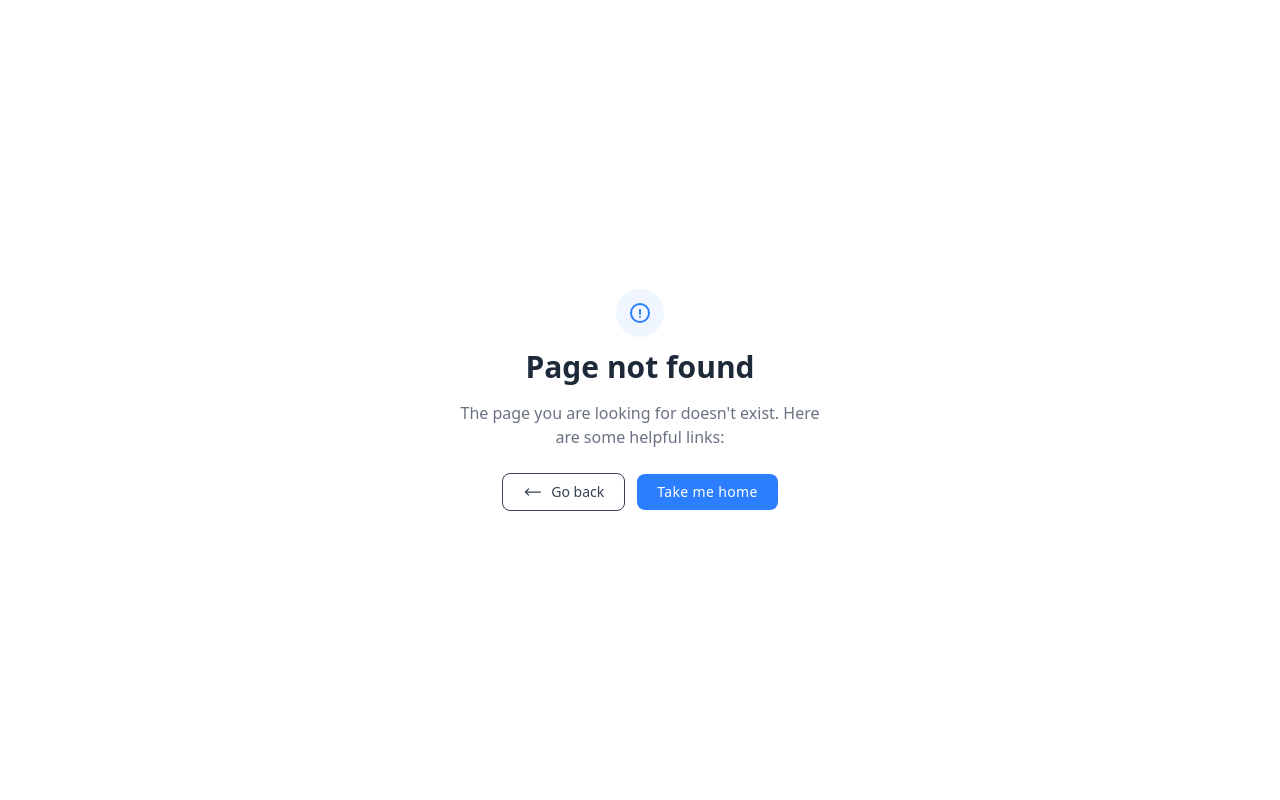
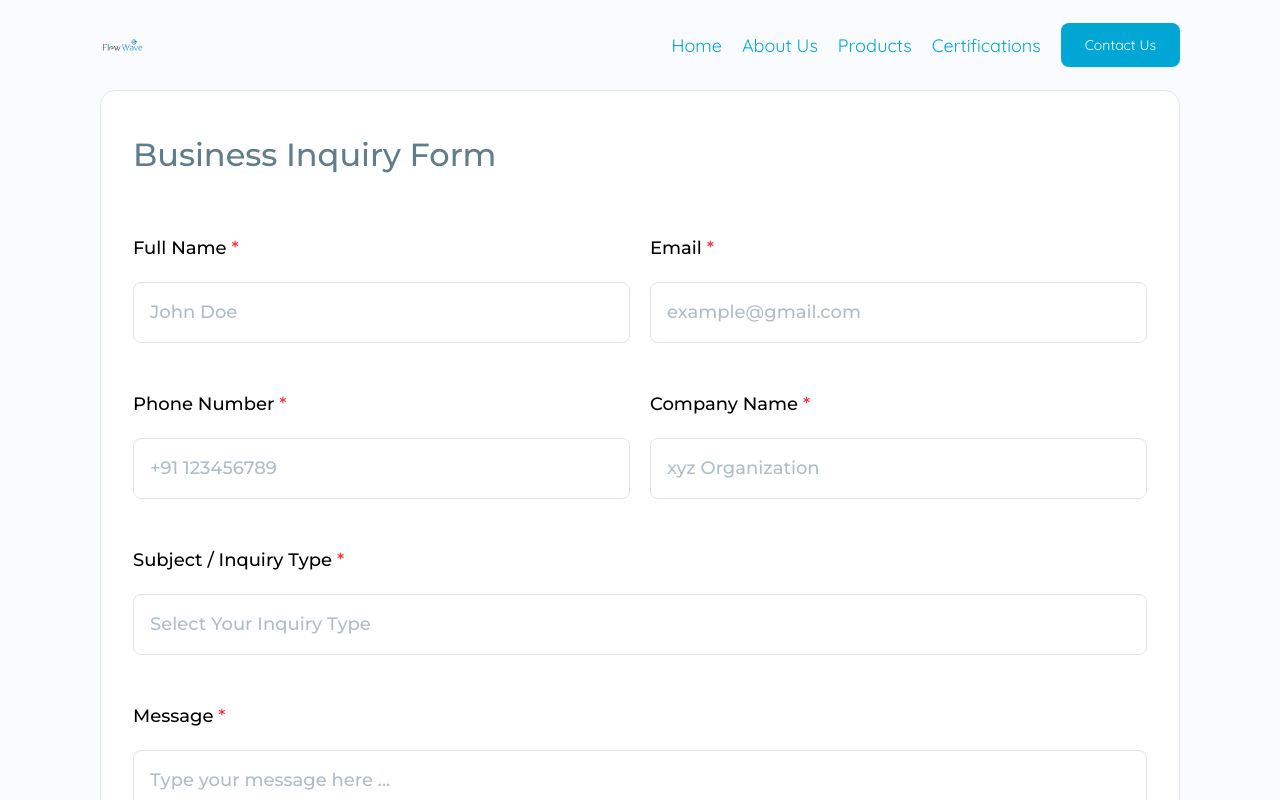
Before and after one commit to vayusprint/Flow_Wave, a React (Vite) app: page /contact-us in a window 1280 px wide. Before the commit this address had no page. Shown: the top 800 px of the page. Built offline with nearby package versions, Linux system fonts and the light colour scheme.

Commit message:
Conatct us and Product card

```diff
--- /dev/null
+++ b/src/components/InputField.jsx
@@ -0,0 +1,28 @@
+import React from 'react'
+
+const InputField = ({name,label,type = 'text',placeholder,value,onChange,error,required = false,}) => {
+    return (
+        <div className='flex flex-col gap-20'>
+            {label && (
+                <label htmlFor={name} className='font-montserrat font-medium text-black text-18'>
+                    {label} {required && <span className="text-red-500 font-montserrat font-medium text-18">*</span>}
+                </label>
+            )}
+
+            <input
+                type={type}
+                value={value}
+                onChange={onChange}
+                placeholder={placeholder}
+                required={required}
+                name={name}
+                className={`border font-medium font-montserrat text-18 text-muted_text rounded-lg py-16 px-16 focus:outline-none  transition-all duration-200
+          ${error ? 'border-red-500 focus:ring-2 focus:ring-red-400' : 'border-divider'}`}
+            />
+
+            {error && <p className="font-montserrat text-sm text-red-500">{error}</p>}
+        </div>
+    )
+}
+
+export default InputField
--- a/src/components/PrimaryButton.jsx
+++ b/src/components/PrimaryButton.jsx
@@ -1,8 +1,8 @@
 import React from 'react'
 
-const PrimaryButton = ({ title }) => {
+const PrimaryButton = ({ title, pl, pr, onClick, type }) => {
     return (
-        <button className=' rounded-lg bg-primary text-white px-4 py-3 text-center'>
+        <button type={type} onClick={onClick} className=' rounded-lg bg-primary text-white text-center py-12' style={{paddingLeft:pl , paddingRight:pr}}>
             <p>{title}</p>
         </button>
     )
--- a/src/index.css
+++ b/src/index.css
@@ -45,5 +45,18 @@ body{
   --text-80: 80px;
 
 
+  --spacing-8: 8px;
+  --spacing-12: 12px;
+  --spacing-16: 16px;
+  --spacing-20: 20px;
+  --spacing-24: 24px;
+  --spacing-28: 28px;
+  --spacing-32: 32px;
+  --spacing-36: 36px;
+  --spacing-40: 40px;
+  --spacing-48: 48px;
+  --spacing-56: 56px;
+
+
   --breakpoint-1650px : 1650px;
 }
--- a/src/navigation/MainWebRoutes.jsx
+++ b/src/navigation/MainWebRoutes.jsx
@@ -4,14 +4,28 @@ import NotFoundPage from '../pages/NotFoundPage'
 import Home from '../pages/Home'
 import NavandFooter_Layout from '../layouts/NavandFooter_Layout'
 import TermAndCondition from '../pages/Terms&Condition'
+import ContactPage from '../pages/ContactPage'
+import { ToastContainer } from 'react-toastify'
 
 const MainWebRoutes = () => {
   return (
     <BrowserRouter>
+
+      <ToastContainer
+        position="top-right"
+        autoClose={5000}
+        hideProgressBar={false}
+        newestOnTop={false}
+        closeOnClick
+        pauseOnHover
+        theme="light"
+      />
+
       <Routes>
         <Route element={<NavandFooter_Layout />}>
           <Route path="/" element={<Home />} />
           <Route path="/term-condition" element={<TermAndCondition />} />
+          <Route path="/contact-us" element={<ContactPage />} />
           {/* add more routes here */}
 
         </Route>
--- /dev/null
+++ b/src/pages/ContactPage.jsx
@@ -0,0 +1,169 @@
+import { useState } from 'react'
+import Container from '../components/Container'
+import InputField from '../components/InputField';
+import PrimaryButton from '../components/PrimaryButton';
+import { toast } from 'react-toastify';
+
+const ContactPage = () => {
+
+    const [formData, setFormData] = useState({
+        fullName: "",
+        email: "",
+        phoneNumber: "",
+        company: "",
+        subject: "",
+        message: "",
+    });
+
+    const [errors, setErrors] = useState({})
+
+    const handleChange = (e) => {
+        const { name, value } = e.target;
+        setFormData((prev) => ({ ...prev, [name]: value }));
+    };
+
+    const handleSubmit = async (e) => {
+        e.preventDefault();
+        let newErrors = {};
+
+        if (!formData.fullName) newErrors.fullName = "Full Name is required";
+        if (!formData.email) newErrors.email = "Email is required";
+        if (!formData.phoneNumber) newErrors.phoneNumber = "Phone Number is required";
+        if (!formData.company) newErrors.company = "Company is required";
+        if (!formData.subject) newErrors.subject = "Subject is required";
+        if (!formData.message) newErrors.message = "Message is required";
+
+        setErrors(newErrors);
+
+        if (Object.keys(newErrors).length === 0) {
+            try {
+                const response = await fetch(import.meta.env.VITE_GOOGLE_SCRIPT_URL, {
+                    method: "POST",
+                    headers: { "Content-Type": "application/json" },
+                    body: JSON.stringify(formData),
+                });
+
+                const result = await response.json();
+
+                if (result.status === "success") {
+                    toast.success(result.message);
+
+                    setFormData({
+                        fullName: "",
+                        email: "",
+                        phoneNumber: "",
+                        company: "",
+                        subject: "",
+                        message: "",
+                    });
+                    setErrors({});
+                } else {
+                    toast.error("Failed to send inquiry. Try again.");
+                }
+            } catch (error) {
+                console.error("Submission error:", error);
+                toast.error("Something went wrong! Try again.");
+            }
+        } else {
+            toast.error("Please fill all required fields before submitting!");
+        }
+    };
+
+
+    return (
+        <Container>
+            <div className='flex w-full gap-20'>
+                <div className='flex flex-col gap-56 rounded-[15px] bg-white border border-divider px-32 py-40 w-full '>
+                    <p className='font-montserrat font-medium text-32 text-muted_text'>Business Inquiry Form</p>
+
+                    <form onSubmit={handleSubmit} className='w-full flex flex-col gap-48'>
+
+                        {/* ----------------------------- Name and Email ------------------------- */}
+                        <div className='grid grid-cols-2 w-full gap-20'>
+                            <InputField
+                                type='text'
+                                label={"Full Name"}
+                                placeholder={"John Doe"}
+                                required={true}
+                                name={'fullName'}
+                                onChange={handleChange}
+                                value={formData.fullName}
+                                error={errors.fullName}
+                            />
+                            <InputField
+                                type='email'
+                                label={"Email"}
+                                placeholder={'example@gmail.com'}
+                                required={true}
+                                name={'email'}
+                                onChange={handleChange}
+                                value={formData.email}
+                                error={errors.email}
+                            />
+                        </div>
+
+                        {/* ----------------------------- Phone Number and Company Name ------------------------- */}
+                        <div className='grid grid-cols-2 w-full gap-20'>
+                            <InputField
+                                type='tel'
+                                label={"Phone Number"}
+                                placeholder={"+91 123456789"}
+                                required={true}
+                                name={'phoneNumber'}
+                                onChange={handleChange}
+                                value={formData.phoneNumber}
+                                error={errors.phoneNumber}
+                            />
+                            <InputField
+                                type='text'
+                                label={"Company Name"}
+                                placeholder={'xyz Organization'}
+                                required={true}
+                                name={'company'}
+                                onChange={handleChange}
+                                value={formData.company}
+                                error={errors.company}
+                            />
+                        </div>
+
+                        {/* ----------------------------- Subject / Inquiry Type ------------------------- */}
+                        <div className='w-full'>
+                            <InputField
+                                type='text'
+                                label={"Subject / Inquiry Type"}
+                                placeholder={"Select Your Inquiry Type"}
+                                required={true}
+                                name={'subject'}
+                                onChange={handleChange}
+                                value={formData.subject}
+                                error={errors.subject}
+                            />
+                        </div>
+
+
+                        <div className='w-full flex flex-col gap-20'>
+                            <label htmlFor='message' className='font-montserrat font-medium text-black text-18'>Message <span className="text-red-500 font-montserrat font-medium text-18">*</span></label>
+                            <textarea
+                                className={`border font-medium font-montserrat text-18 text-muted_text rounded-lg py-16 px-16 focus:outline-none  transition-all duration-200 ${errors.message ? 'border-red-500 focus:ring-2 focus:ring-red-400' : 'border-divider'}`}
+                                placeholder='Type your message here ...'
+                                rows={5}
+                                required={true}
+                                name='message'
+                                onChange={handleChange}
+                                value={formData.message}
+                            />
+                            {errors.message && <p className="font-montserrat text-sm text-red-500">{errors.message}</p>}
+                        </div>
+
+                        <div className='flex justify-center items-center'>
+                            <PrimaryButton title={'Send Request'} pl={36} pr={36} type={'submit'} />
+                        </div>
+
+                    </form>
+                </div>
+            </div>
+        </Container>
+    )
+}
+
+export default ContactPage
--- a/src/pages/Home.jsx
+++ b/src/pages/Home.jsx
@@ -2,7 +2,9 @@ import React from 'react'
 
 const Home = () => {
   return (
-    <div>Home</div>
+    <div>
+      home
+    </div>
   )
 }
 
--- a/src/pages/Terms&Condition.jsx
+++ b/src/pages/Terms&Condition.jsx
@@ -5,14 +5,8 @@ import Container from '../components/Container'
 
 const TermAndCondition = () => {
   return (
-      <>
-      <SubHeaderSection alt={'product sub head image'} src={SubheadBg} />
-      <Container>
-        <div className='flex justify-between'>
-          <p>hello</p>
-          <p>hello</p>
-        </div>
-      </Container>
+    <>
+      <p>Hello</p>
       </>
   )
 }
```
Also changed, not shown: src/assets/icons/loaderanimation.svg (added).
